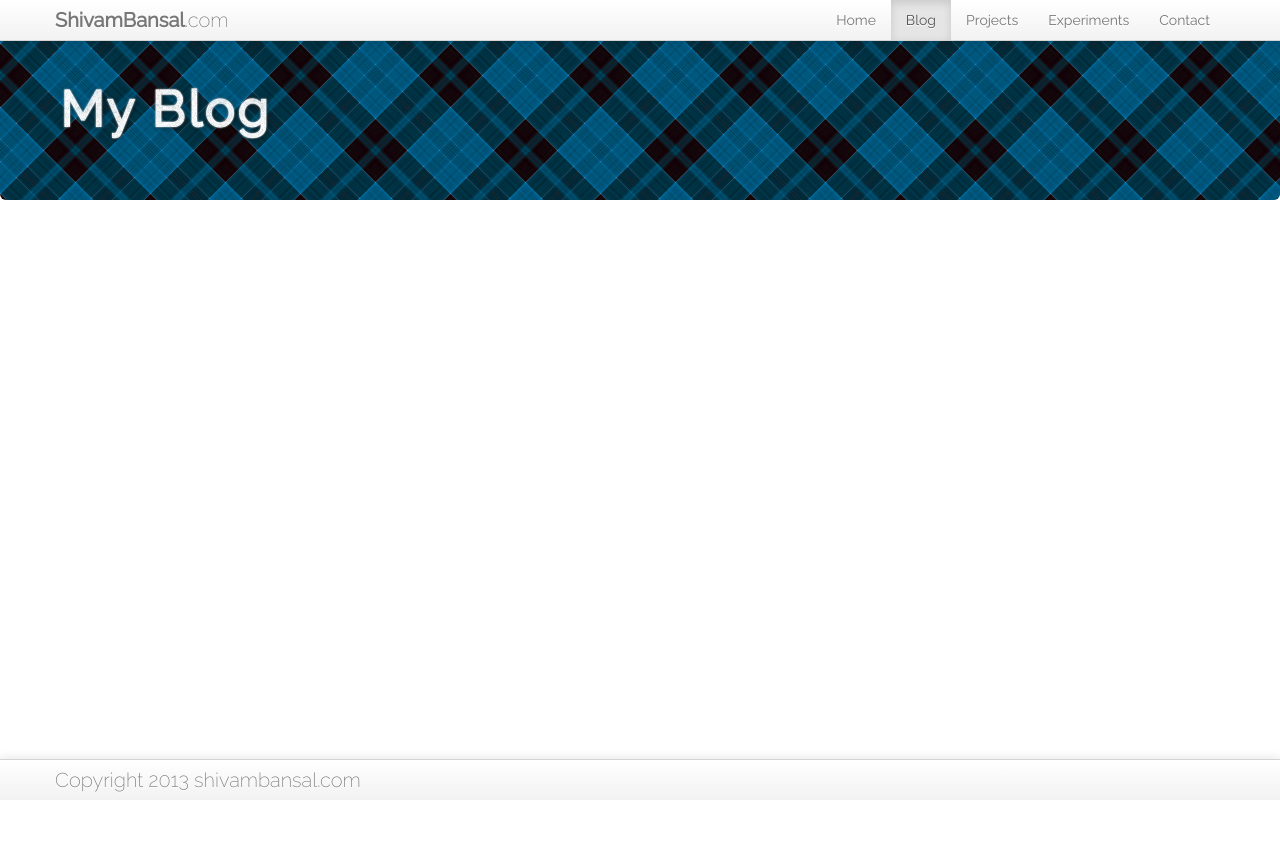
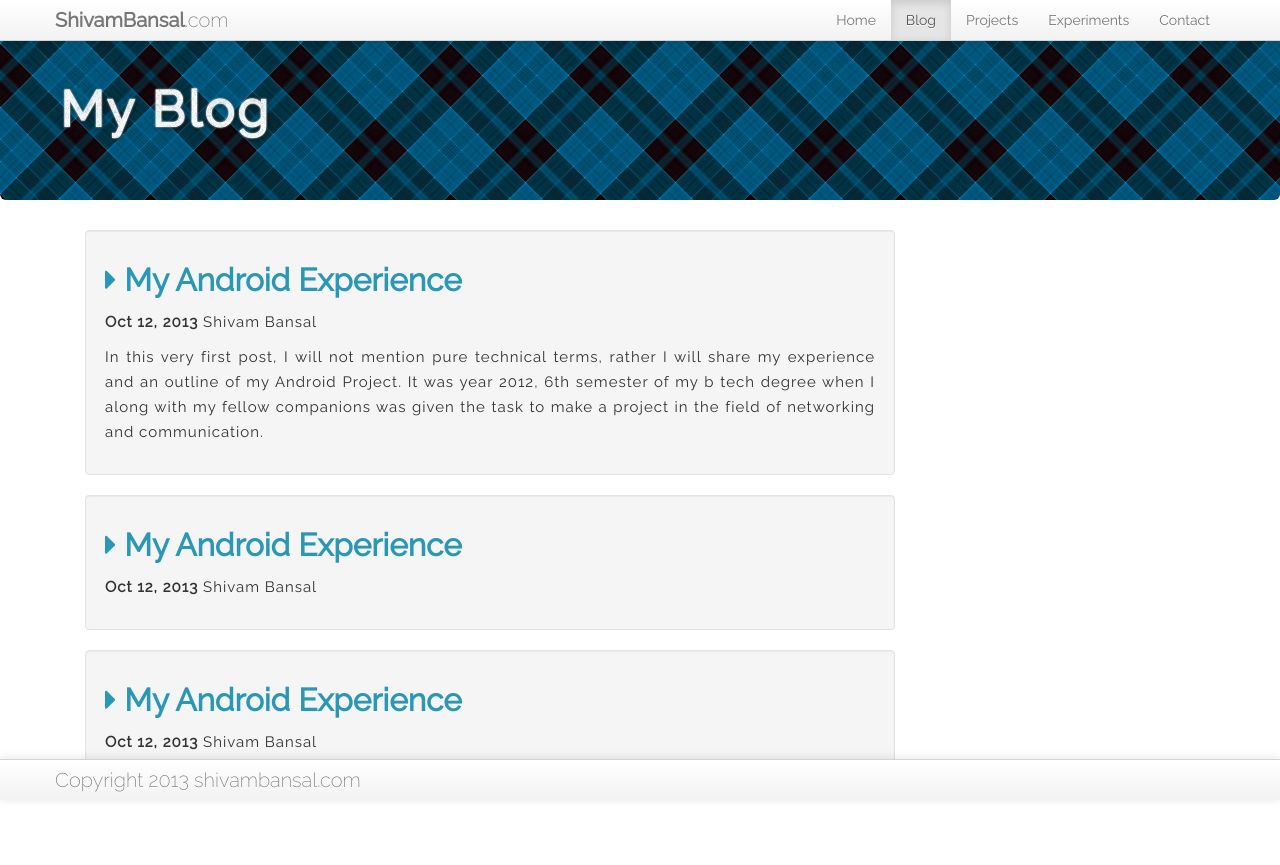
Before and after one commit to shivam5992/portfolio, a PHP site: page /blog/ in a window 1280 px wide. Before the commit the page ends 800 px from the top, so only its background shows below. Run offline with PHP 8.4, Linux system fonts and the light colour scheme.

Commit message:
blog index added

```diff
--- a/blog/index.html
+++ b/blog/index.html
@@ -7,7 +7,6 @@
 
     <link href="../css/bootstrap.css" rel="stylesheet">
     <link href="../css/bootstrap-responsive.css" rel="stylesheet">
-    <link href="../css/projects.css" rel="stylesheet">
     <link href='http://fonts.googleapis.com/css?family=Raleway:400,200' rel='stylesheet' type='text/css'>
 	<link rel="stylesheet" type="text/css" href="../css/style6.css" />
 	<link rel="stylesheet" type="text/css" href="../css/font-awesome.css" />
@@ -65,14 +64,26 @@
     </div>
 </div>
 
-	   <div class="container" align="center">
+	<div class="container">
+        <div class="well span8">
+            <h2><i class="icon-caret-right"></i> My Android Experience</h2>
+            <p><b>Oct 12, 2013</b> Shivam Bansal</p>
+            <p>In this very first post, I will not mention pure technical terms, rather I will share my experience and an outline of my Android Project. It was year 2012, 6th semester of my b tech degree when I along with my fellow companions was given the task to make a project in the field of networking and communication.</p>
+        </div><br><br>
 
+        <div class="well span8">
+            <h2><i class="icon-caret-right"></i> My Android Experience</h2>
+            <p><b>Oct 12, 2013</b> Shivam Bansal</p>
+        </div><br><br>
 
+        <div class="well span8">
+            <h2><i class="icon-caret-right"></i> My Android Experience</h2>
+            <p><b>Oct 12, 2013</b> Shivam Bansal</p>
+        </div><br><br>
 
+    </div>
 
-        </div>
-
-
+<br><br><br>
 <div class="navbar navbar-fixed-bottom">
         <div class="navbar-inner">
             <div class="container">
--- a/css/projects.css
+++ /dev/null
@@ -1,24 +0,0 @@
-body
-{
-font-family: 'Raleway', sans-serif;
-font-weight: 400;
-background: #fff;
-}
-.hero-unit
-{
-	background: url(../img/black.png);
-	height: 80px;
-}
-.span6 p
-{
-text-align: justify;
-text-justify: newspaper;
-letter-spacing: 1px;
-line-height: 25px;
-font-size: 15px;
-text-shadow: 0 1px 0 #ccc,
-}
-.span6 h2
-{
-	color:#2A97B5;
-}
--- a/css/style.css
+++ b/css/style.css
@@ -31,7 +31,6 @@ margin-left: -70px;
 .hero-unit
 {
 	background: url(../img/black.png);
-
 	height: 80px;
 }
 
@@ -118,3 +117,17 @@ font-size: 25px;
 font-family: "calibri";
 line-height: 28px;
 }
+
+.span6 p,.span8 p
+{
+text-align: justify;
+text-justify: newspaper;
+letter-spacing: 1px;
+line-height: 25px;
+font-size: 15px;
+text-shadow: 0 1px 0 #ccc,
+}
+.span6 h2,.span8 h2
+{
+	color:#2A97B5;
+}
--- a/projects/index.html
+++ b/projects/index.html
@@ -5,7 +5,7 @@
     <title>Shivam Bansal | Portfolio</title>
     <link href="../css/bootstrap.css" rel="stylesheet">
     <link href="../css/bootstrap-responsive.css" rel="stylesheet">
-    <link href="../css/projects.css" rel="stylesheet">
+    <link href="../css/style.css" rel="stylesheet">
     <link href='http://fonts.googleapis.com/css?family=Raleway:400,200' rel='stylesheet' type='text/css'>
 	<link rel="stylesheet" type="text/css" href="../css/style6.css" />
 	   <link rel="stylesheet" type="text/css" href="../css/font-awesome.css" />
```
